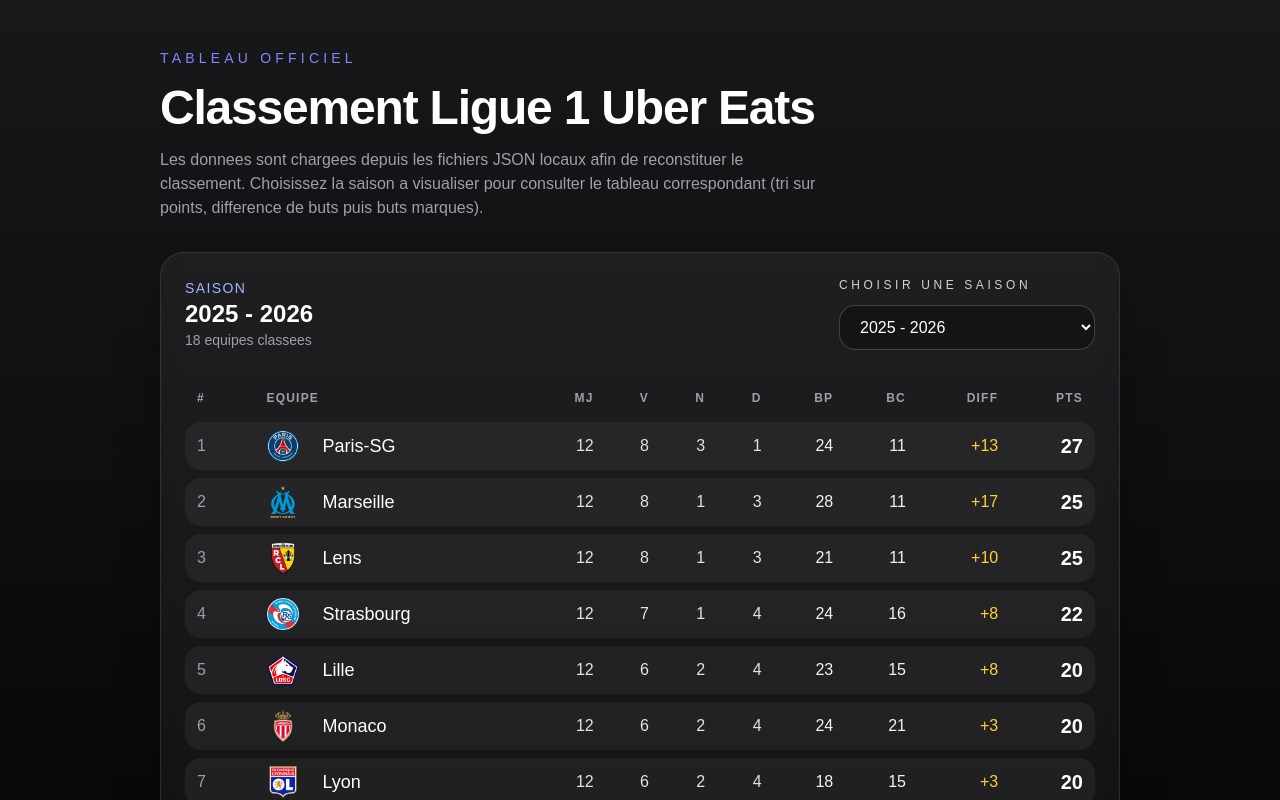
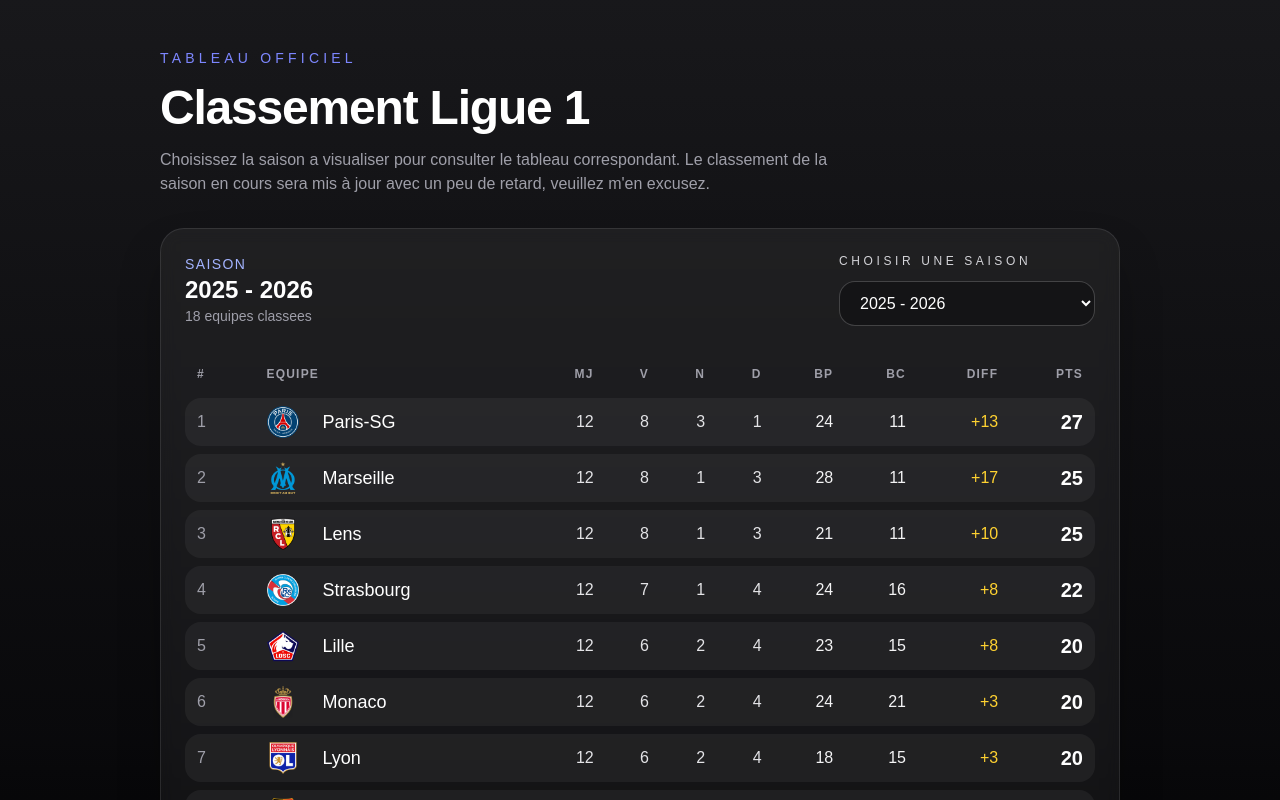
Before and after one commit to RichardFLW/OddsEngine, a Next.js app: page / in a window 1280 px wide. Shown: the top 800 px of the page. Built offline with nearby package versions, Linux system fonts and the light colour scheme.

Commit message:
changement sur la phrase d'acceuil du classement

```diff
--- a/app/page.tsx
+++ b/app/page.tsx
@@ -14,13 +14,12 @@
             Tableau officiel
           </p>
           <h1 className="text-4xl font-semibold tracking-tight text-white sm:text-5xl">
-            Classement Ligue 1 Uber Eats
+            Classement Ligue 1
           </h1>
           <p className="max-w-2xl text-base text-zinc-400">
-            Les donnees sont chargees depuis les fichiers JSON locaux afin de
-            reconstituer le classement. Choisissez la saison a visualiser pour
-            consulter le tableau correspondant (tri sur points, difference de
-            buts puis buts marques).
+            Choisissez la saison a visualiser pour consulter le tableau
+            correspondant. Le classement de la saison en cours sera mis à jour
+            avec un peu de retard, veuillez m&apos;en excusez.
           </p>
         </header>
 
```
